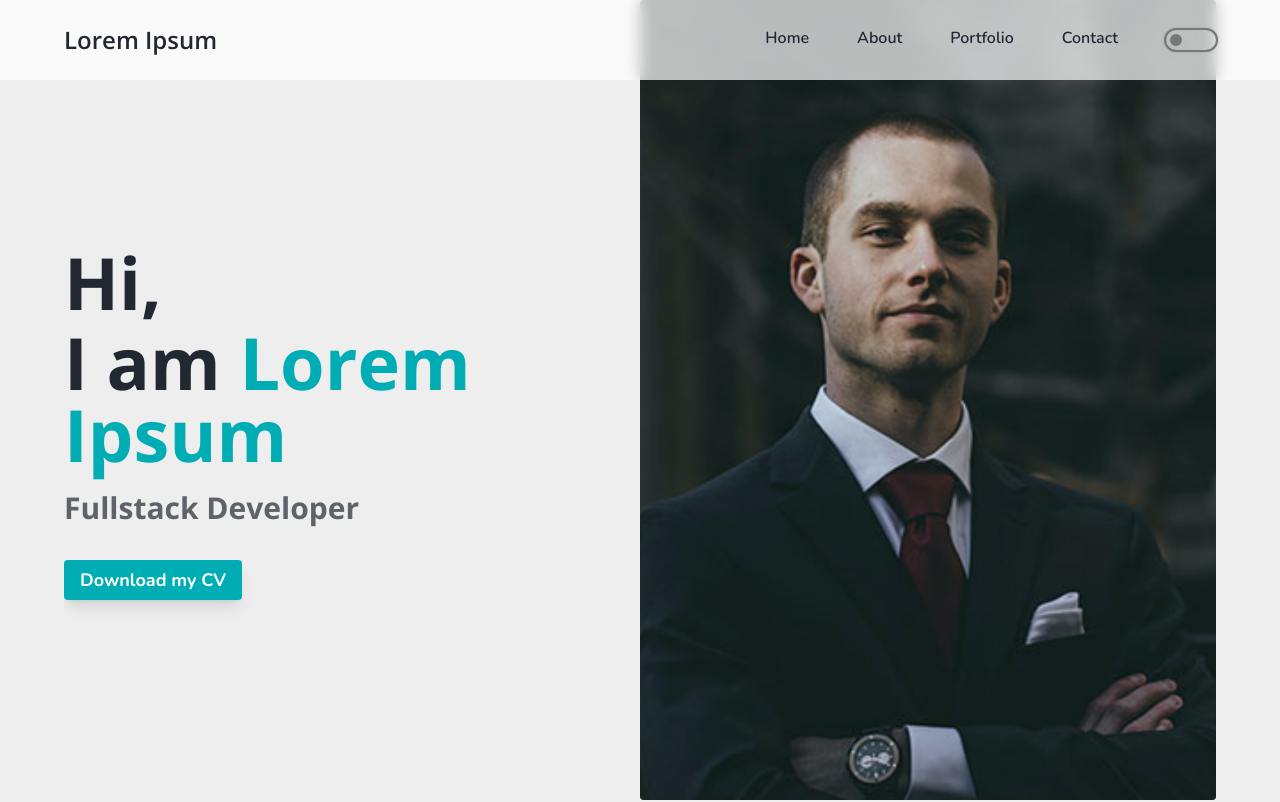
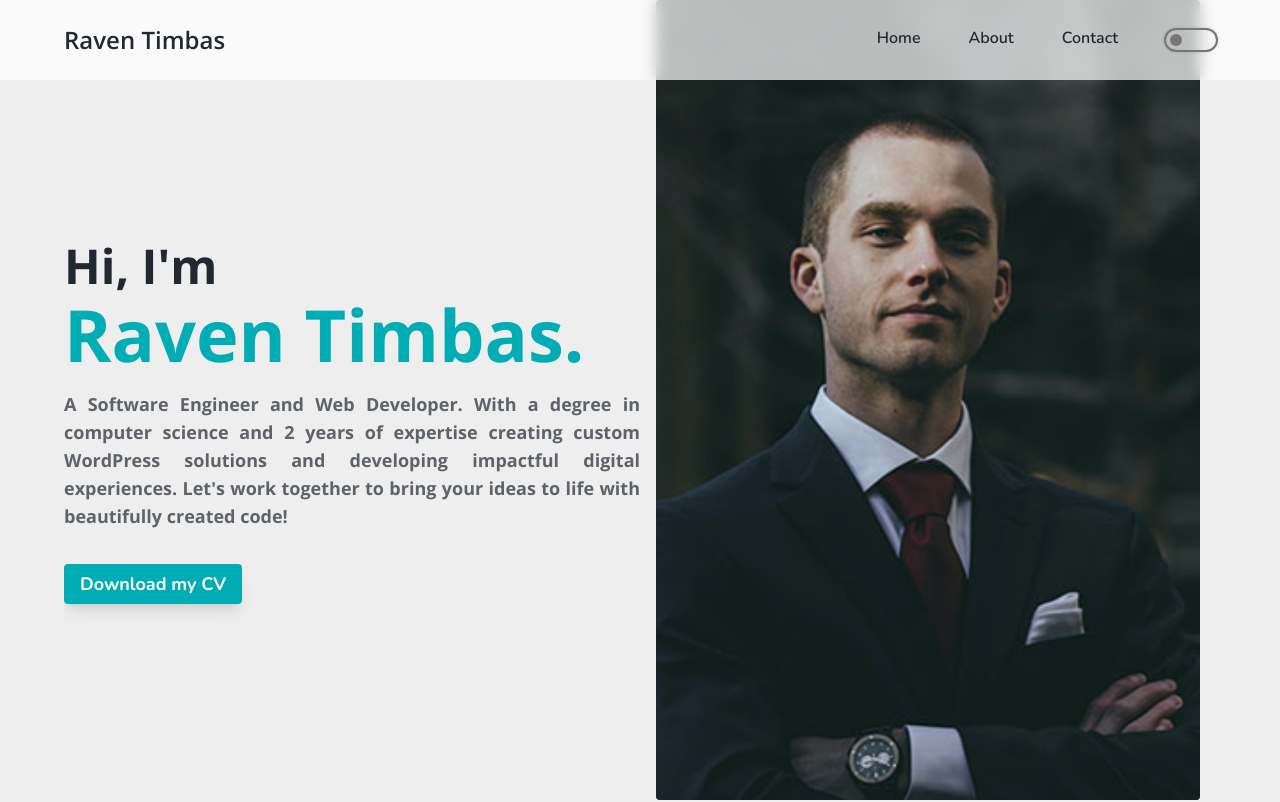
Before and after one commit to raventimbas/raventimbas.github.io, a website: page src/index.html in a window 1280 px wide. Shown: the top 802 px of the page. Drawn offline with nearby package versions, Linux system fonts and the light colour scheme.

Commit message:
hide sections and change contents
-Hide the Portfolio section and Contact section
-Changed the contents

```diff
--- a/src/index.html
+++ b/src/index.html
@@ -198,13 +198,13 @@
     <nav class="nav">
         <div class="container flex items-center justify-between h-16 md:h-20">
             <h1 class="relative z-30 font-semibold text-2xl">
-                Lorem Ipsum
+                Raven Timbas
             </h1>
             <div class="flex items-center flex-row-reverse md:flex-row gap-3 md:gap-12">
                 <ul id="menu" class="nav-menus translate-y-[-200%] md:translate-y-0">
                     <a class="nav-links" href="#home">Home</a>
                     <a class="nav-links" href="#about">About</a>
-                    <a class="nav-links" href="#portfolio">Portfolio</a>
+                    <!-- <a class="nav-links" href="#portfolio">Portfolio</a> -->
                     <a class="nav-links" href="#contact">Contact</a>
                 </ul>
 
@@ -231,22 +231,21 @@
     <main class="container">
         <section id="home" class="home-section">
             <div class="order-2 md:order-1 mt-10 md:text-lg text-center md:text-left">
-                <h2 class="text-5xl md:text-7xl font-bold">
-                    Hi,
-
+                <h2 class="text-5xl md:text-5xl font-bold">
+                    Hi, I'm
                 </h2>
                 <h2 class="text-5xl md:text-7xl font-bold mt-2">
-                    I am <span class="text-primary">Lorem Ipsum</span>
+                    <span class="text-primary">Raven Timbas.</span>
                 </h2>
-                <h3 class="text-2xl md:text-3xl font-bold opacity-70 mt-5 mb-10">
-                    Fullstack Developer
+                <h3 class="text-5ml text-justify md:text-2ml font-bold opacity-70 mt-5 mb-10">
+                    A Software Engineer and Web Developer. With a degree in computer science and 2 years of expertise creating custom WordPress solutions and developing impactful digital experiences. Let's work together to bring your ideas to life with beautifully created code!
                 </h3>
                 <a href="#" class="btn-primary">
                     Download my CV
                 </a>
             </div>
-            <div class="container-hero-image rounded">
-                <img class="w-full h-full object-cover opacity-90 object-center rounded"
+            <div class="mx-4 container-hero-image rounded">
+                <img class=" w-full h-full object-cover opacity-90 object-center rounded"
                      src="/assets/images/team-1.jpg"
                      alt="">
             </div>
@@ -372,7 +371,7 @@
         </section>
 
         <!-- Portfolio Section -->
-        <section id="portfolio" class="portfolio-section pt-28">
+        <section id="portfolio" class="portfolio-section pt-28" style="display: none;">
             <div class="mt-32 md:text-lg text-center md:text-left">
                 <h2 class="text-primary text-3xl md:text-4xl font-bold mb-14">
                     My Portfolio
@@ -469,7 +468,7 @@
               </section>
         </section>
     </main>
-    <footer class="contact-bg">
+    <footer class="contact-bg" style="display: none;">
         <section id="contact" class="flex flex-col gap-12 py-20  mx-24">
             <div class="md:text-lg text-center md:text-left">
                 <h2 class="text-primary text-3xl md:text-4xl font-bold">
```
Also changed, not shown: 1 other file.
